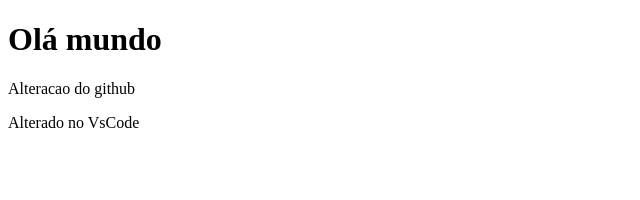
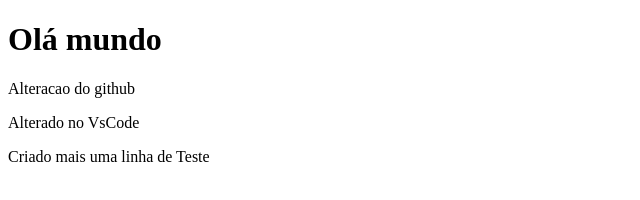
Before and after one commit to cayofelipe/Test-EP1---VsCode, a plain HTML site: page index.html in a window 1280 px wide. Shown: the whole page, without its empty margins (0-640 px from the left). Drawn offline with Linux system fonts and the light colour scheme.

Commit message:
mais uma alteração

```diff
--- a/index.html
+++ b/index.html
@@ -9,5 +9,6 @@
     <h1>Olá mundo</h1>
     <p>Alteracao do github</p>
     <p>Alterado no VsCode</p>
+    <p>Criado mais uma linha de Teste</p>
 </body>
 </html>
```
